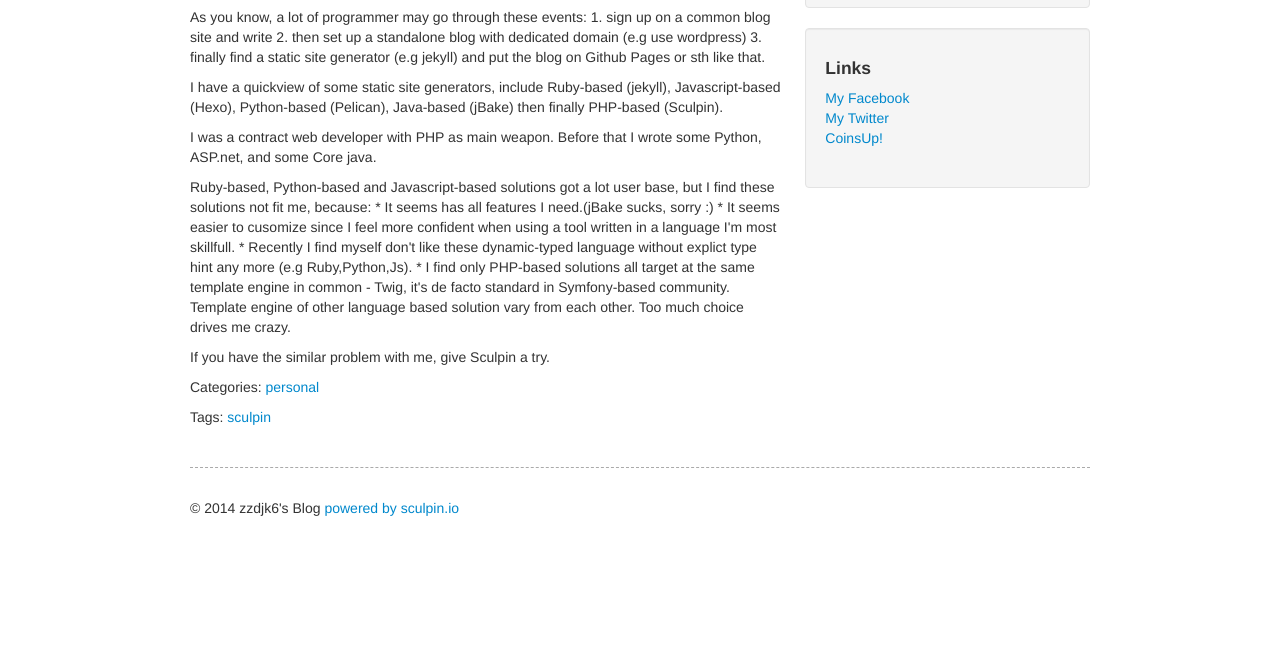
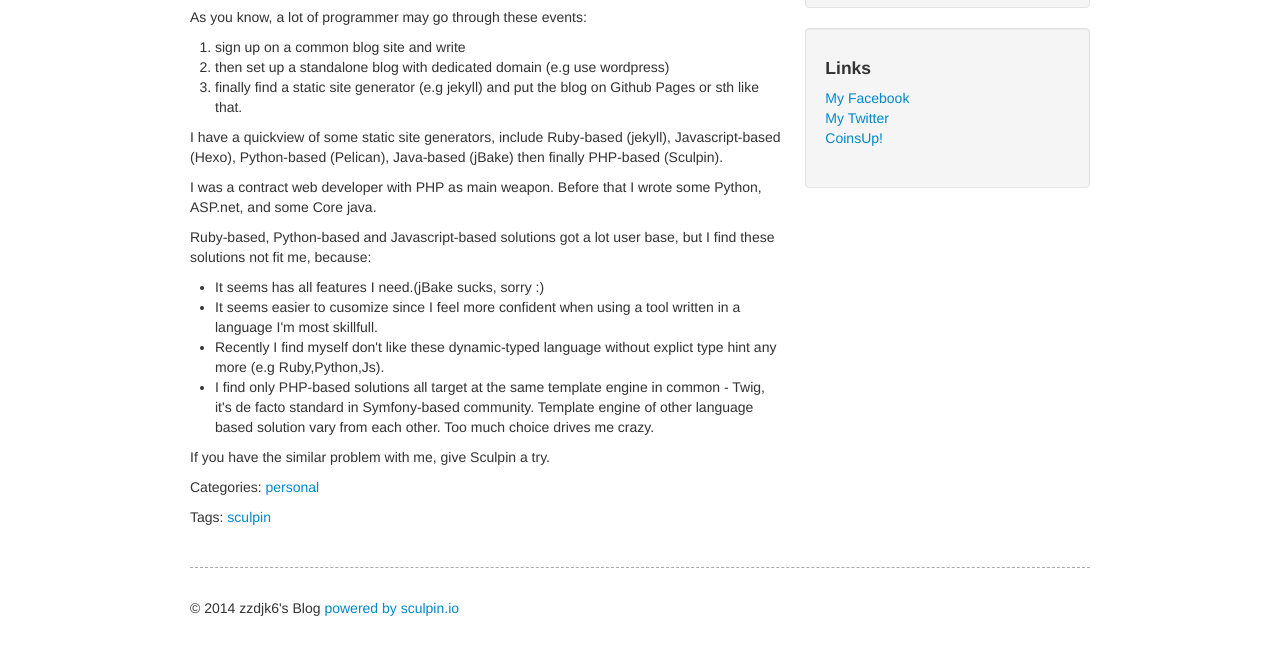
Before and after one commit to zzdjk6/zzdjk6.github.io, a plain HTML site: page Blog/blog/2014/08/31/i-choose-sculpin-as-blog-engine/index.html in a window 1280 px wide. Shown: the part 143-798 px from the top of the page. Drawn offline with nearby package versions, Linux system fonts and the light colour scheme.

Commit message:
Update Blog

```diff
--- a/Blog/blog/2014/08/31/i-choose-sculpin-as-blog-engine/index.html
+++ b/Blog/blog/2014/08/31/i-choose-sculpin-as-blog-engine/index.html
@@ -48,10 +48,13 @@
         <div>
             <p>After some tries, I finally choose Sculpin as my blog engine.</p>
 
-<p>As you know, a lot of programmer may go through these events:
-1. sign up on a common blog site and write
-2. then set up a standalone blog with dedicated domain (e.g use wordpress)
-3. finally find a static site generator (e.g jekyll) and put the blog on Github Pages or sth like that.</p>
+<p>As you know, a lot of programmer may go through these events:</p>
+
+<ol>
+<li>sign up on a common blog site and write</li>
+<li>then set up a standalone blog with dedicated domain (e.g use wordpress)</li>
+<li>finally find a static site generator (e.g jekyll) and put the blog on Github Pages or sth like that.</li>
+</ol>
 
 <p>I have a quickview of some static site generators, include Ruby-based (jekyll),
 Javascript-based (Hexo), Python-based (Pelican), Java-based (jBake) then finally PHP-based (Sculpin).</p>
@@ -60,13 +63,16 @@ Javascript-based (Hexo), Python-based (Pelican), Java-based (jBake) then finally
 Before that I wrote some Python, ASP.net, and some Core java.</p>
 
 <p>Ruby-based, Python-based and Javascript-based solutions got a lot user base,
-but I find these solutions not fit me, because:
-* It seems has all features I need.(jBake sucks, sorry :)
-* It seems easier to cusomize since I feel more confident when using a tool written in a language I'm most skillfull.
-* Recently I find myself don't like these dynamic-typed language without explict type hint any more (e.g Ruby,Python,Js).
-* I find only PHP-based solutions all target at the same template engine in common - Twig,
+but I find these solutions not fit me, because:</p>
+
+<ul>
+<li>It seems has all features I need.(jBake sucks, sorry :)</li>
+<li>It seems easier to cusomize since I feel more confident when using a tool written in a language I'm most skillfull.</li>
+<li>Recently I find myself don't like these dynamic-typed language without explict type hint any more (e.g Ruby,Python,Js).</li>
+<li>I find only PHP-based solutions all target at the same template engine in common - Twig,
 it's de facto standard in Symfony-based community. Template engine of other language based solution vary
-from each other. Too much choice drives me crazy.</p>
+from each other. Too much choice drives me crazy.</li>
+</ul>
 
 <p>If you have the similar problem with me, give Sculpin a try.</p>
 
```
Also changed, not shown: Blog/atom.xml (+17 -11 lines), Blog/index.html (+16 -10 lines).
